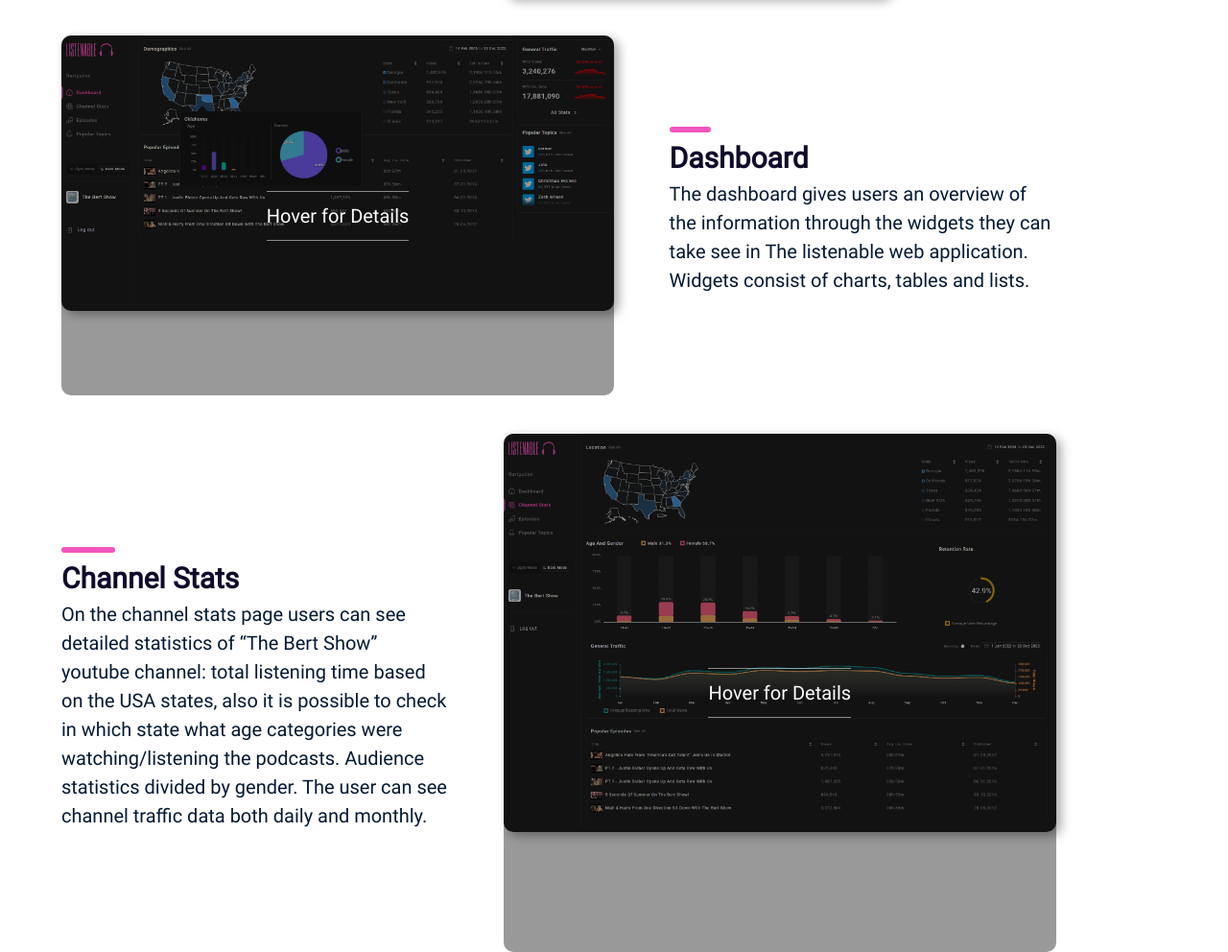
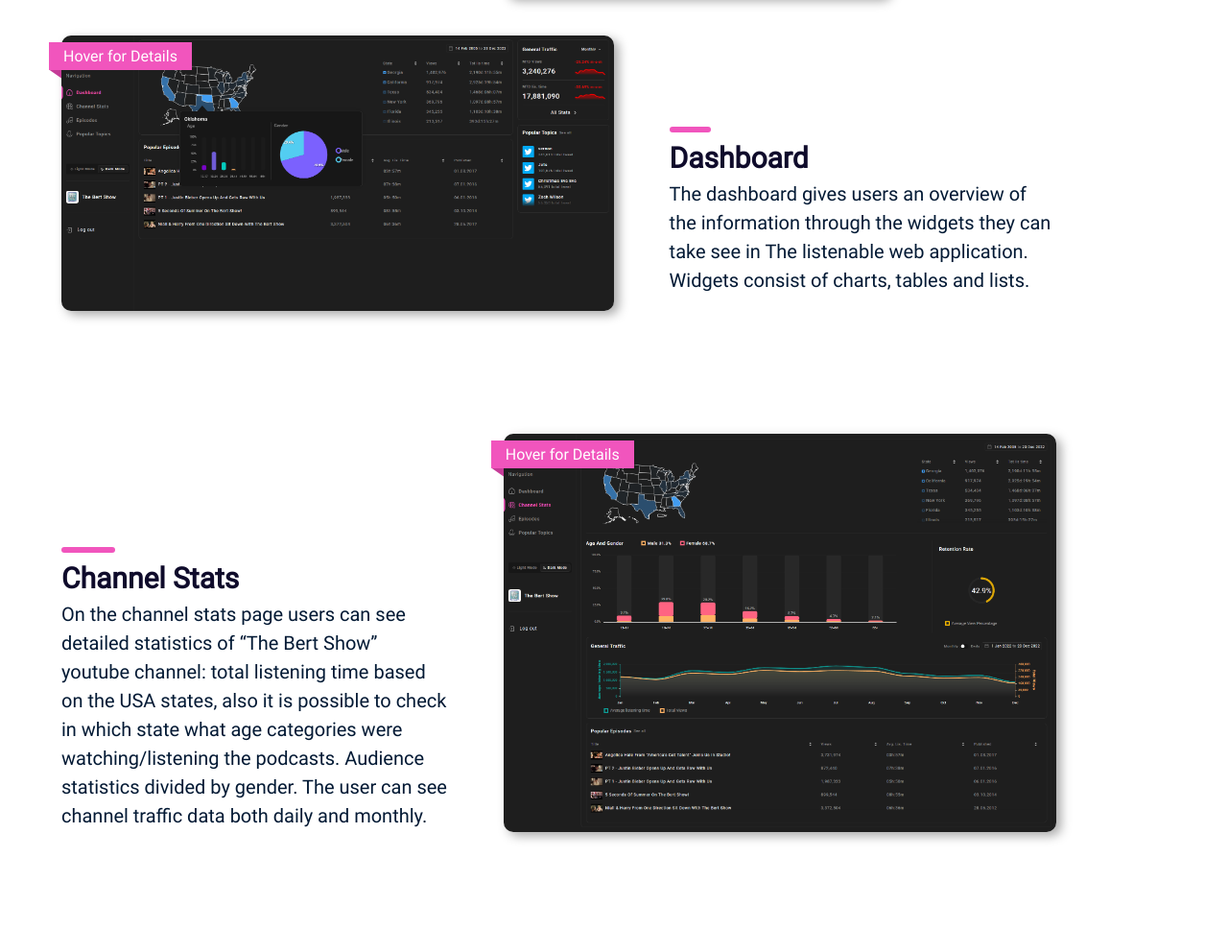
Before and after one commit to Makho96/listenable-case-study, a plain HTML site: page index.html in a window 1280 px wide. Shown: the part 1215-2207 px from the top of the page at 96% size. Drawn offline with nearby package versions, Linux system fonts and the light colour scheme.

Commit message:
added hover element style

```diff
--- a/style/style.css
+++ b/style/style.css
@@ -308,18 +308,25 @@ section.details-section-animation img {
   position: absolute;
   left: 0;
   top: 0;
-  width: 100%;
+  transform: translate(-13px,10px);
+}
+.hover-text-container::before {
+  content: "";
+  display: inline-block;
   height: 100%;
-  display: flex;
-  justify-content: center;
-  align-items: center;
-  border-radius: 10px;
-  background: rgba(0, 0, 0, 0.4);
+  width: 13px;
+  position: absolute;
+  left: 0px;
+  top: 6px;
+  z-index: 1;
+  background-color: rgb(197, 59, 151);
+  transform: skewY(35deg);
 }
 .hover-text-container span{
   color: #fff;
-  font-size: 20px;
-  padding: 10px 0;
-  border-top: 1px solid rgba(255, 255, 255, 0.5);
-  border-bottom: 1px solid rgba(255, 255, 255, 0.5);
+  font-size: 16px;
+  padding: 5px 15px;
+  background: rgba(241, 85, 189, 1);
+  z-index: 10;
+  position: relative;
 }
```
